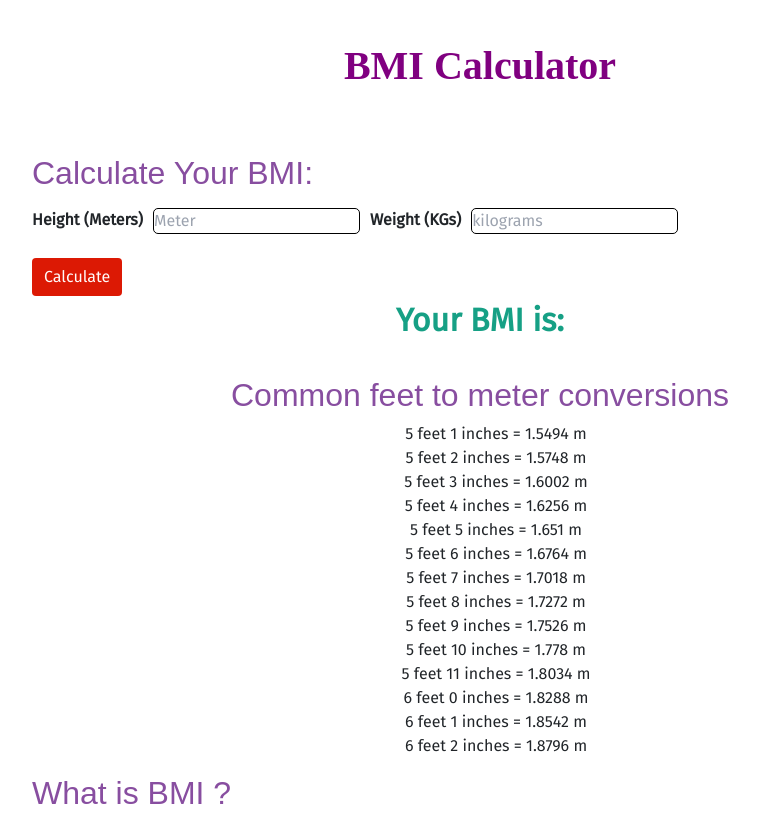
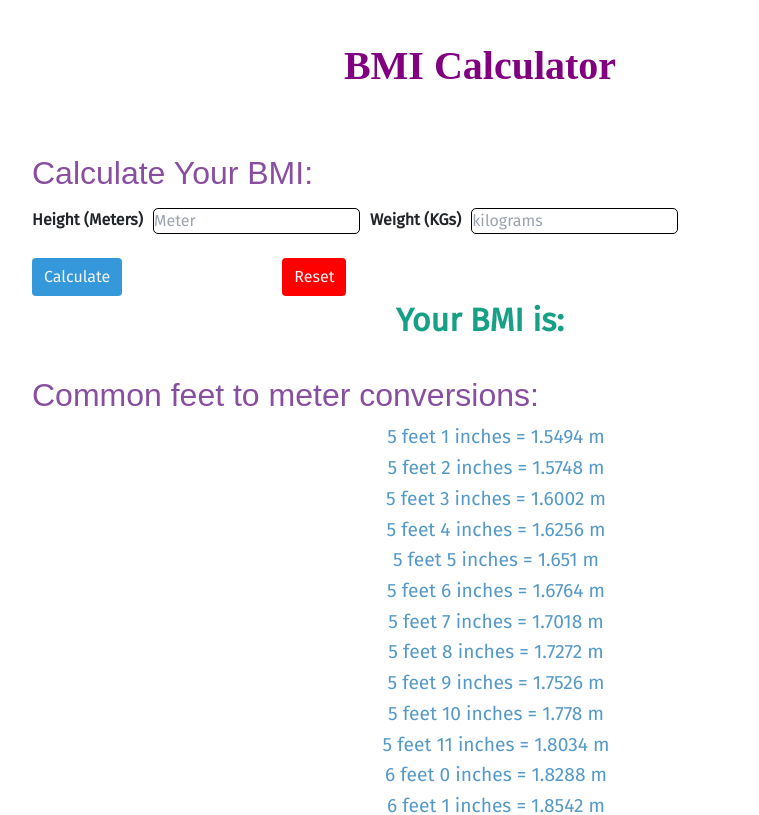
Before and after one commit to PunitMudgal/BMI_calculator, a React (Create React App) app: page / in a window 1280 px wide. Shown: the top 815 px of the page, without its empty margins (160-919 px from the left). Built offline with nearby package versions, Linux system fonts and the light colour scheme; a web font is replaced by a local one.

Commit message:
feat: added reset button

```diff
--- a/src/App.css
+++ b/src/App.css
@@ -64,15 +64,30 @@
   border: 1px solid black;
   border-radius: 5px;
 }
-.cal-btn{
-  background-color: #dc1904 ;
+.cal-btn {
+  background-color: #3498DB  ;
   /* text-align: center; */
   display: flex;
   justify-content:left;
   padding: 7px 12px;
   border-radius: 4px;
-  color: snow;
+  color: whitesmoke;
 }
+.reset-btn{
+  background-color: red ;
+  /* text-align: center; */
+  display: flex;
+  justify-content:left;
+  padding: 7px 12px;
+  border-radius: 4px;
+  color: whitesmoke;
+}
+.buttons{
+  display: flex;
+  gap: 10rem;
+  justify-items: start;
+}
+
 .bmi-output{
   font-size: 2rem;
   color: #16A085;
@@ -118,4 +133,19 @@
 h2{
   font-family: 'Signika Negative', sans-serif;
   color: #884EA0;
+  text-align: start;
 }
+
+/* feet meter list  */
+.whole-list{
+  text-align: center;
+}
+.list-heading{
+  /* text-align: ; */
+}
+.list{
+  font-weight: 500;
+  font-size: larger;
+  line-height: 1.6;
+  color:#5499C7;
+}
--- a/src/App.js
+++ b/src/App.js
@@ -27,7 +27,15 @@ export default function App() {
     const shortValue = actualBMI.toFixed(2);
     setBmi(shortValue);
   };
-
+ const resetHandle = () =>{
+  setHeight('');
+  setWeight('');
+  // if(height && weight == null){
+  //   return function alreadyEmpty(){
+  //     <h1>Field Already Empty</h1>
+  //   }
+  // }
+ }
   //   const yourCondition = () => {
   // if(bmi<18.5){
   //  const condition = 'UnderWeight';
@@ -153,70 +161,22 @@ export default function App() {
         </div>
 
         <br />
+        <div className="buttons">
         {/* calculate button  */}
-        <button onClick={calcBtn} className="cal-btn">
+        <button onClick={calcBtn} className="cal-btn button">
           Calculate
         </button>
 
+        {/* reset button  */}
+        <button className=" reset-btn button" onClick={resetHandle}>Reset</button>
+        </div>
         <span className="bmi-output">Your BMI is: {bmi} </span>
 
-        {/* {() => {
-          if ((bmi = null)) return null;
-          else if (bmi < 18.5) {
-            return (
-              <h1
-                style={{
-                  color: "#F1C40F",
-                  fontWeight: "700",
-                  fontSize: "2rem",
-                }}
-              >
-                 Underweight
-              </h1>
-            );
-          } else if (bmi > 18.5 && bmi < 24) {
-            return (
-              <h1
-                style={{
-                  color: "#2ECC71",
-                  fontWeight: "700",
-                  fontSize: "2rem",
-                }}
-              >
-                Normal{" "}
-              </h1>
-            );
-          } else if (bmi > 24 && bmi < 30) {
-            return (
-              <h1
-                style={{
-                  color: "#CB4335",
-                  fontWeight: "700",
-                  fontSize: "2rem",
-                }}
-              >
-                Overweight
-              </h1>
-            );
-          } else if (bmi > 30) {
-            return (
-              <h1
-                style={{
-                  color: "#2C3E50",
-                  fontWeight: "700",
-                  fontSize: "2rem",
-                }}
-              >
-                Obese
-              </h1>
-            );
-          }
-        }} */}
       </div>
 
-      <div>
-        <h2>Common feet to meter conversions</h2>
-        <ol>
+      <div className="whole-list">
+        <h2 className="list-heading">Common feet to meter conversions:</h2>
+        <ol className="list">
           <li>5 feet 1 inches = 1.5494 m</li>
           <li>5 feet 2 inches = 1.5748 m</li>
           <li>5 feet 3 inches = 1.6002 m</li>
```
